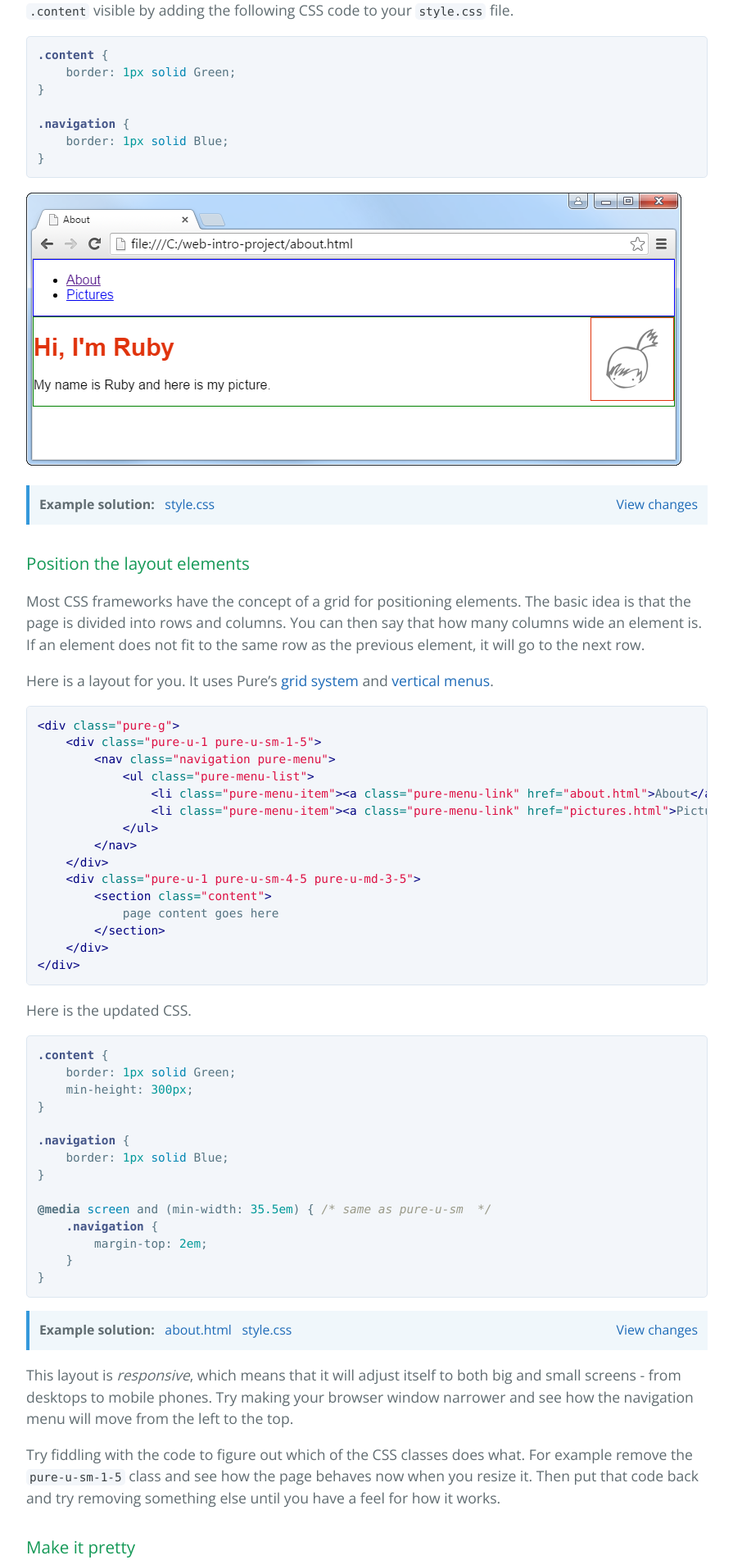
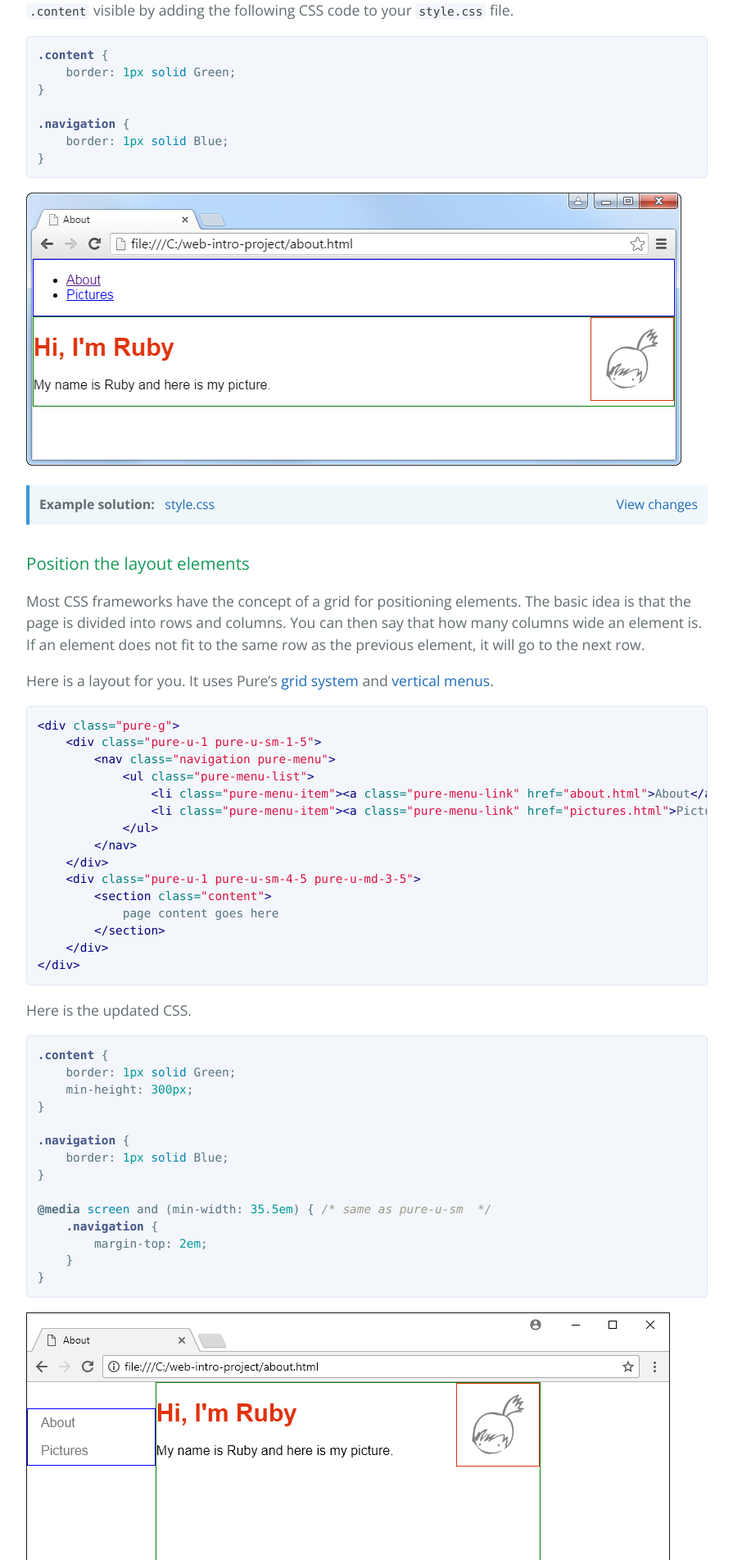
Before and after one commit to luontola/web-intro, a Jekyll site: the page built from css.md, in a window 1280 px wide. Shown: the part 4497-6400 px from the top of the page at 82% size, without its empty margins (192-1087 px from the left). Built offline with Jekyll 4.4.1, drawn with Linux system fonts in a browser that asks for light colours.

Commit message:
Screenshots of responsive layout

````diff
--- a/css.md
+++ b/css.md
@@ -174,7 +174,7 @@
 }
 ```
 
-<!-- TODO: picture of page in desktop size -->
+![Responsive layout in desktop size](position-the-layout-elements--desktop.png)
 
 <aside class="solution">
     <a class="file" href="https://github.com/orfjackal/web-intro-project/blob/ae9b6357120b5603b06f45b6c0d421a335181ce5/about.html">about.html</a>
@@ -184,7 +184,7 @@
 
 This layout is *responsive*, which means that it will adjust itself to both big and small screens - from desktops to mobile phones. Try making your browser window narrower and see how the navigation menu will move from the left to the top.
 
-<!-- TODO: picture of page in mobile size -->
+![Responsive layout in mobile size](position-the-layout-elements--mobile.png)
 
 Try fiddling with the code to figure out which of the CSS classes does what. For example remove the `pure-u-sm-1-5` class and see how the page behaves now when you resize it. Then put that code back and try removing something else until you have a feel for how it works.
 
````
Also changed, not shown: css/position-the-layout-elements--desktop.png (added), css/position-the-layout-elements--mobile.png (added), css/position-the-layout-elements.png (deleted).
